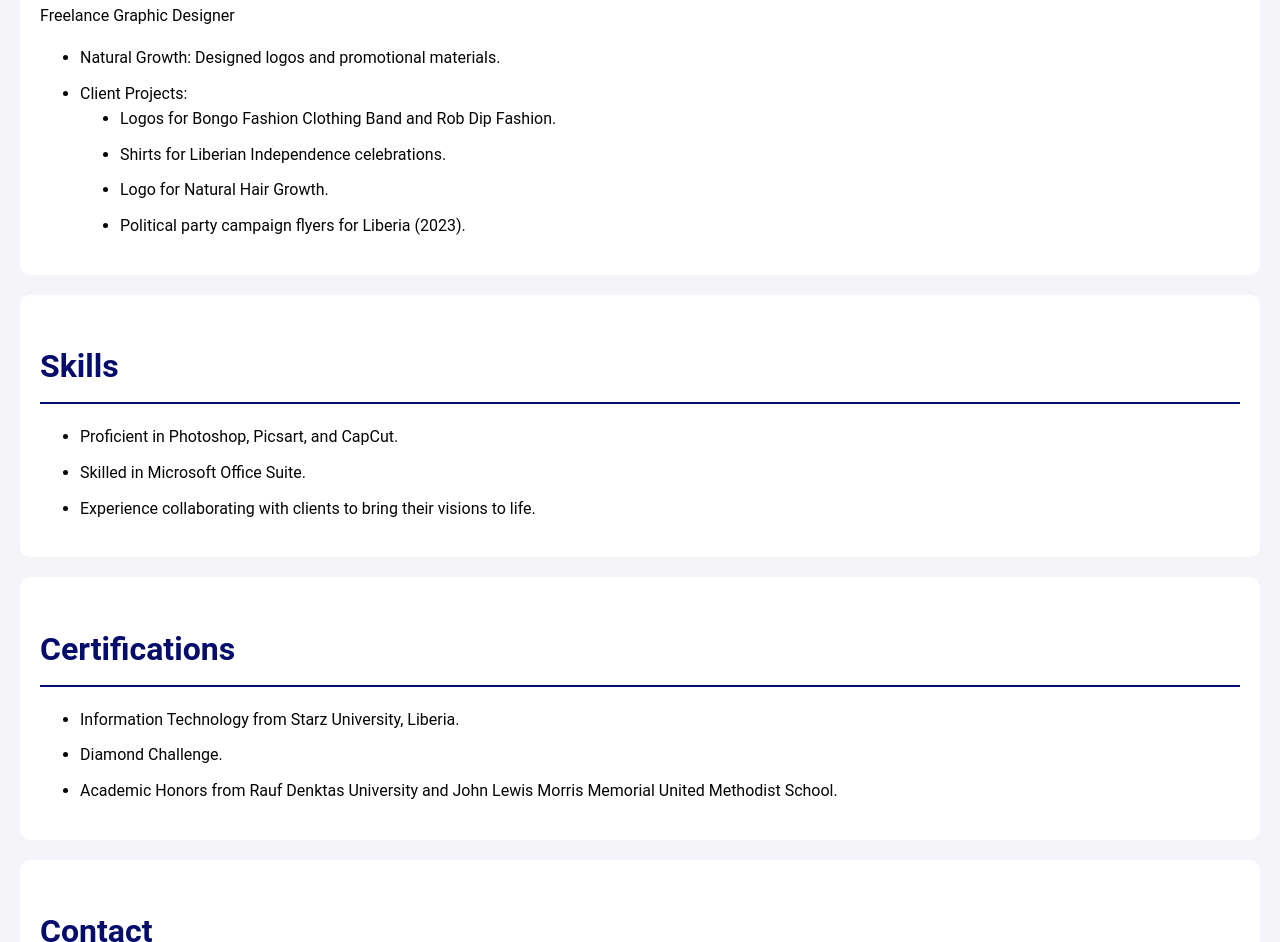
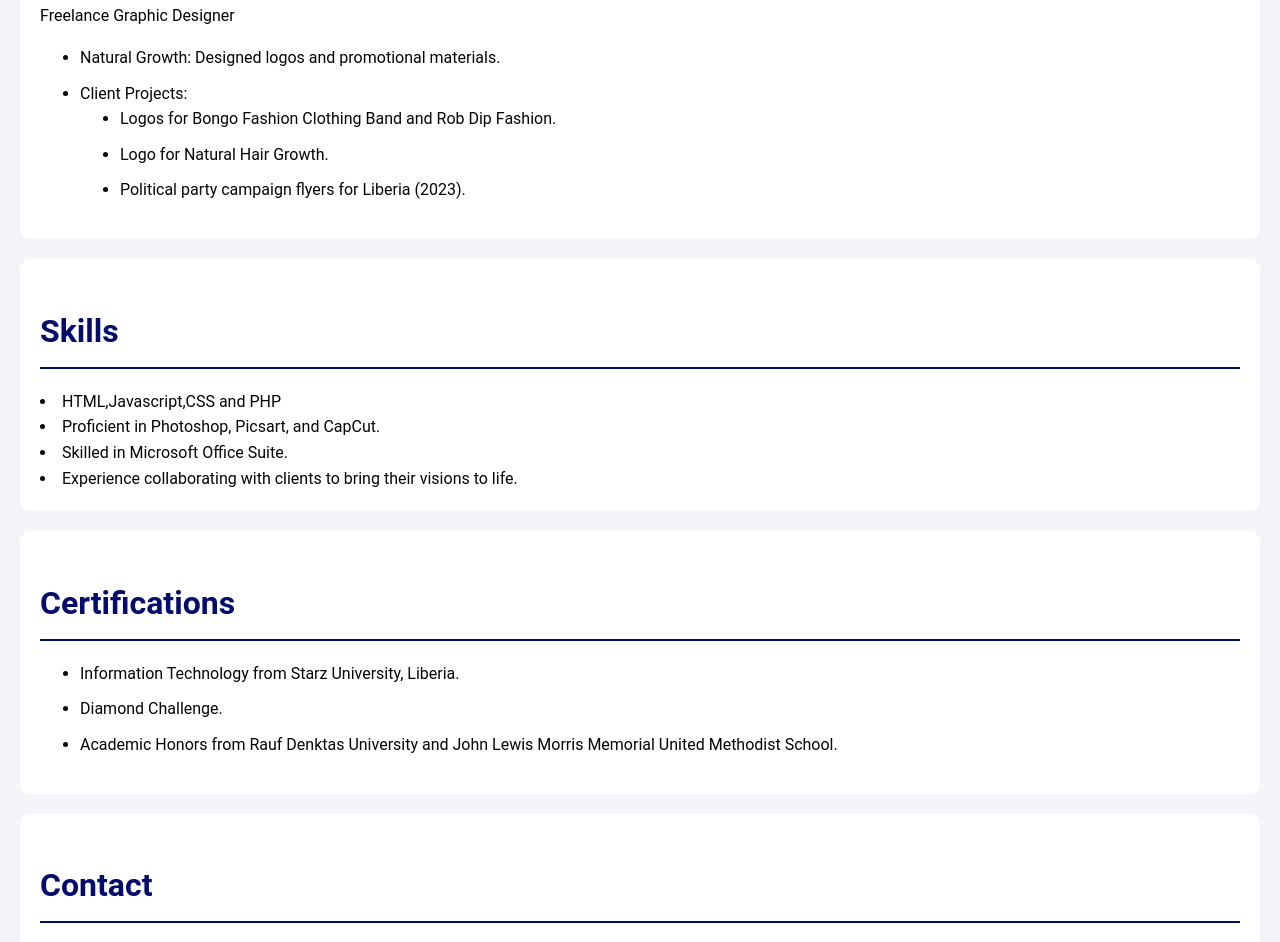
Before and after one commit to 2010601151/KHT-Portfolios, a plain HTML site: page index.html in a window 1280 px wide. Shown: the part 1488-2430 px from the top of the page. Drawn offline with Linux system fonts and the light colour scheme.

Commit message:
Update index.html

```diff
--- a/index.html
+++ b/index.html
@@ -61,7 +61,7 @@
                 <li>Client Projects:
                     <ul>
                         <li>Logos for Bongo Fashion Clothing Band and Rob Dip Fashion.</li>
-                        <li>Shirts for Liberian Independence celebrations.</li>
+
                         <li>Logo for Natural Hair Growth.</li>
                         <li>Political party campaign flyers for Liberia (2023).</li>
                     </ul>
@@ -71,8 +71,8 @@
 
         <section id="skills">
             <h2>Skills</h2>
-            <ul>
-                <li>Proficient in Photoshop, Picsart, and CapCut.</li>
+            <li>HTML,Javascript,CSS and PHP </li>
+            <li>Proficient in Photoshop, Picsart, and CapCut.</li>
                 <li>Skilled in Microsoft Office Suite.</li>
                 <li>Experience collaborating with clients to bring their visions to life.</li>
             </ul>
```
